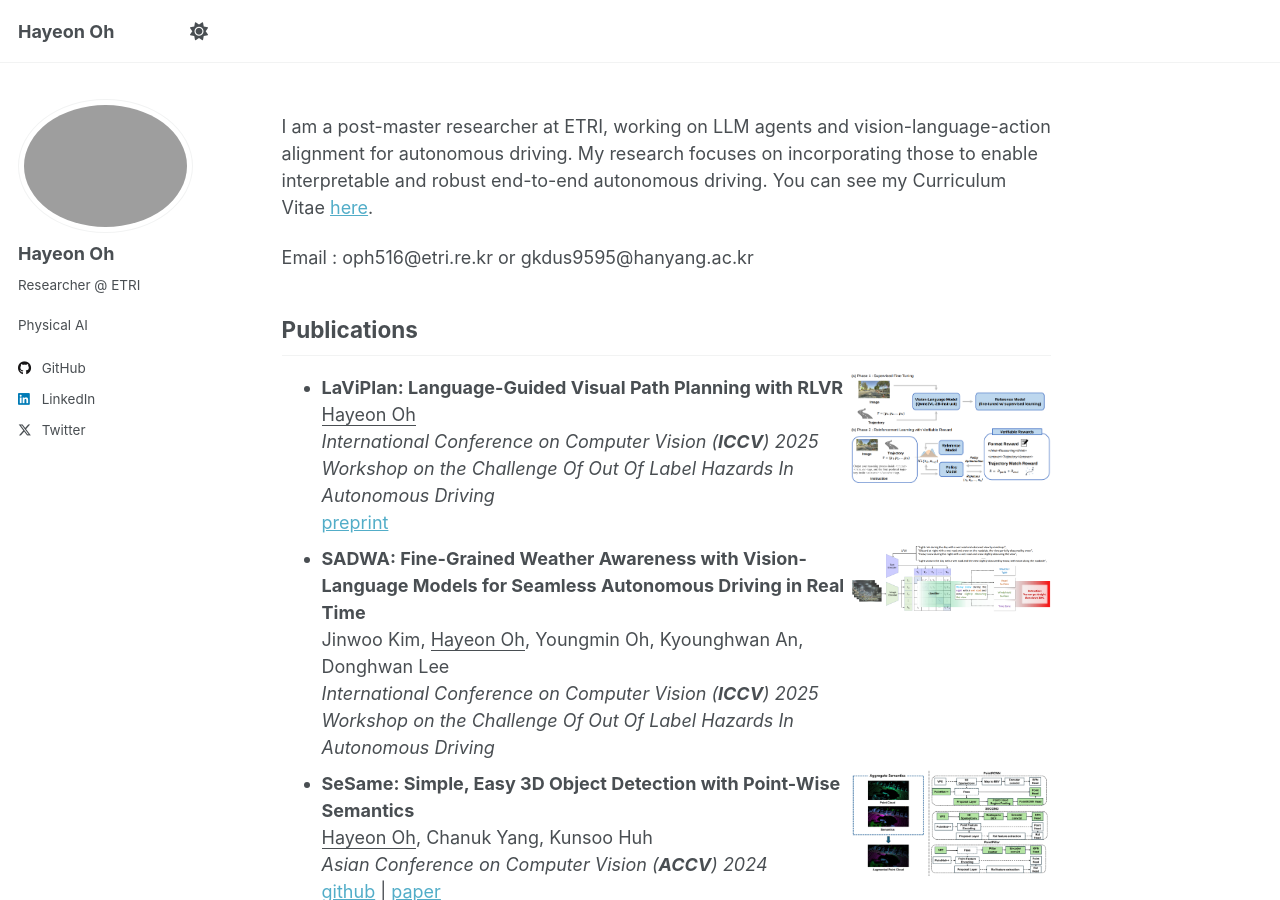
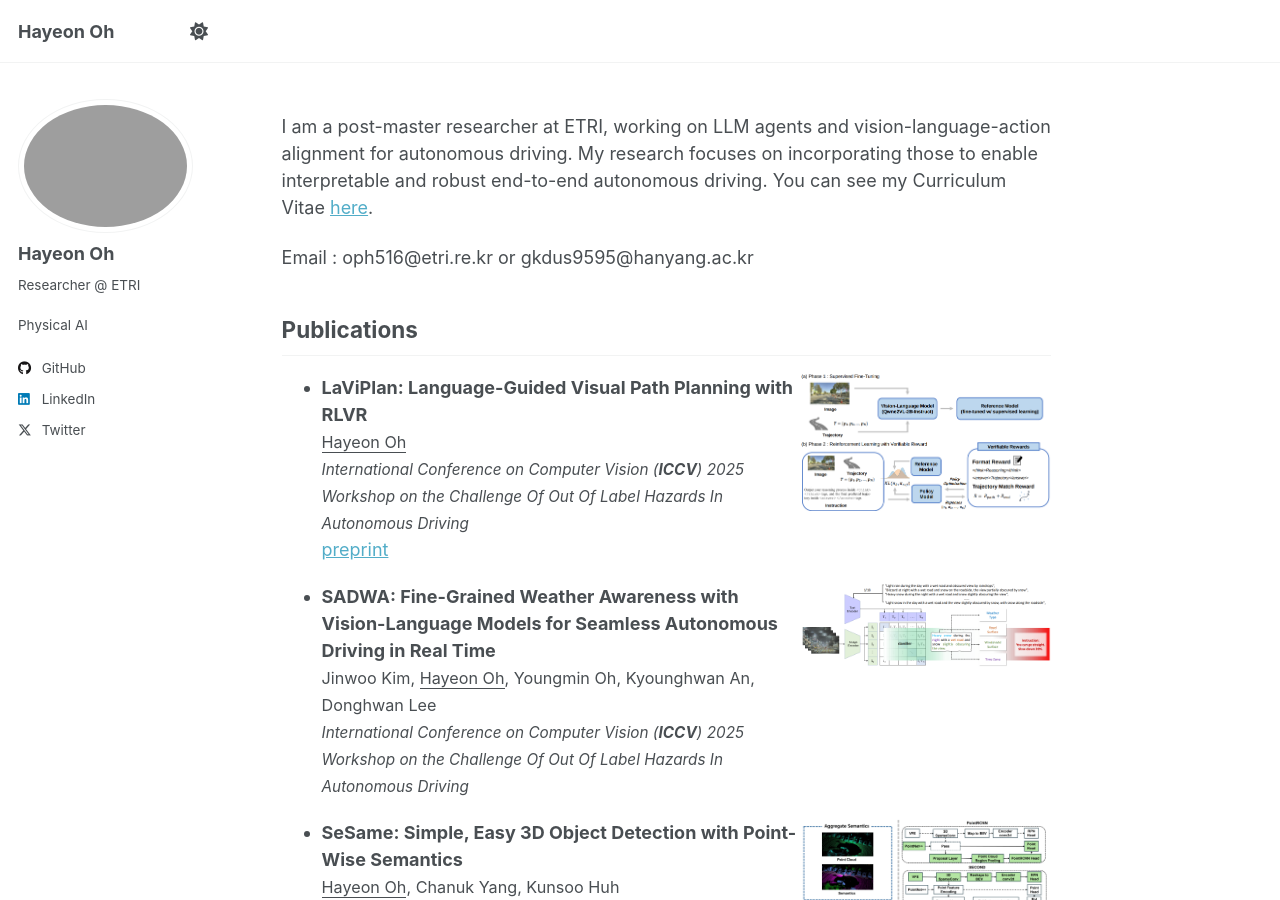
Before and after one commit to OPhD-hahao/OPhD-hahao.github.io, a Jekyll site: the page built from _pages/about.md, in a window 1280 px wide and 900 px high. Built offline with Jekyll 4.4.1, drawn with Linux system fonts in a browser that asks for light colours; a script that is not in the unit is left out.

Commit message:
Edit about.md

```diff
--- a/_pages/about.md
+++ b/_pages/about.md
@@ -12,33 +12,33 @@ I am a post-master researcher at ETRI, working on LLM agents and vision-language
 Email : oph516@etri.re.kr or gkdus9595@hanyang.ac.kr
 
 ## Publications
-- <div style="display: flex; align-items: flex-start; justify-content: space-between;">
+- <div style="display: flex; align-items: flex-start; justify-content: space-between; margin-bottom: 20px;">
     <div>
       <b>LaViPlan: Language-Guided Visual Path Planning with RLVR</b><br/>
-      <u>Hayeon Oh</u><br/>
-      <i>International Conference on Computer Vision (<b>ICCV</b>) 2025 Workshop on the Challenge Of Out Of Label Hazards In Autonomous Driving</i><br/>
+      <span style="font-size: 0.9em;"><u>Hayeon Oh</u></span><br/>
+      <span style="font-size: 0.85em;"><i>International Conference on Computer Vision (<b>ICCV</b>) 2025 Workshop on the Challenge Of Out Of Label Hazards In Autonomous Driving</i></span><br/>
       <a href="https://arxiv.org/abs/2507.12911">preprint</a>
     </div>
-    <img src="../assets/papers/laviplan.png" width="200px" />
+    <img src="../assets/papers/laviplan.png" width="250px" />
   </div>
 
-- <div style="display: flex; align-items: flex-start; justify-content: space-between;">
+- <div style="display: flex; align-items: flex-start; justify-content: space-between; margin-bottom: 20px;">
     <div>
       <b>SADWA: Fine-Grained Weather Awareness with Vision-Language Models for Seamless Autonomous Driving in Real Time</b><br/>
-      Jinwoo Kim, <u>Hayeon Oh</u>, Youngmin Oh, Kyounghwan An, Donghwan Lee<br/>
-      <i>International Conference on Computer Vision (<b>ICCV</b>) 2025 Workshop on the Challenge Of Out Of Label Hazards In Autonomous Driving</i>
+      <span style="font-size: 0.9em;">Jinwoo Kim, <u>Hayeon Oh</u>, Youngmin Oh, Kyounghwan An, Donghwan Lee</span><br/>
+      <span style="font-size: 0.85em;"><i>International Conference on Computer Vision (<b>ICCV</b>) 2025 Workshop on the Challenge Of Out Of Label Hazards In Autonomous Driving</i></span>
     </div>
-    <img src="../assets/papers/sadwa.png" width="200px" />
+    <img src="../assets/papers/sadwa.png" width="250px" />
   </div>
 
-- <div style="display: flex; align-items: flex-start; justify-content: space-between;">
+- <div style="display: flex; align-items: flex-start; justify-content: space-between; margin-bottom: 20px;">
     <div>
       <b>SeSame: Simple, Easy 3D Object Detection with Point-Wise Semantics</b><br/>
-      <u>Hayeon Oh</u>, Chanuk Yang, Kunsoo Huh<br/>
-      <i>Asian Conference on Computer Vision (<b>ACCV</b>) 2024</i><br/>
+      <span style="font-size: 0.9em;"><u>Hayeon Oh</u>, Chanuk Yang, Kunsoo Huh</span><br/>
+      <span style="font-size: 0.85em;"><i>Asian Conference on Computer Vision (<b>ACCV</b>) 2024</i></span><br/>
       <a href="https://github.com/OPhD-hahao/SeSame">github</a> | <a href="https://openaccess.thecvf.com/content/ACCV2024/html/O_SeSame_Simple_Easy_3D_Object_Detection_with_Point-Wise_Semantics_ACCV_2024_paper.html">paper</a>
     </div>
-    <img src="../assets/papers/sesame.png" width="200px" />
+    <img src="../assets/papers/sesame.png" width="250px" />
   </div>
 
 ## Work Experience
```
